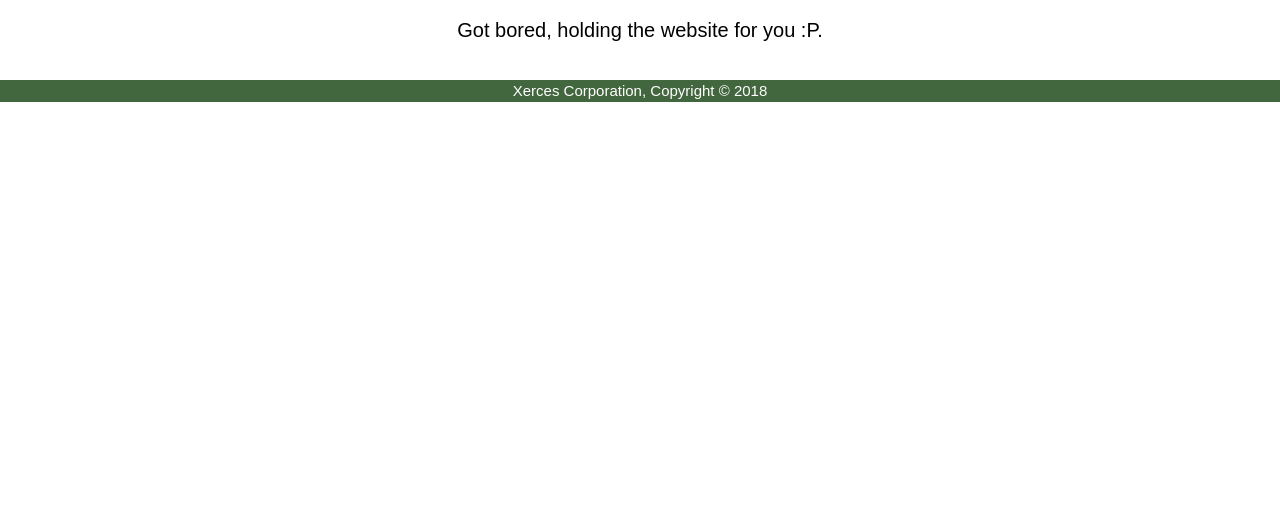
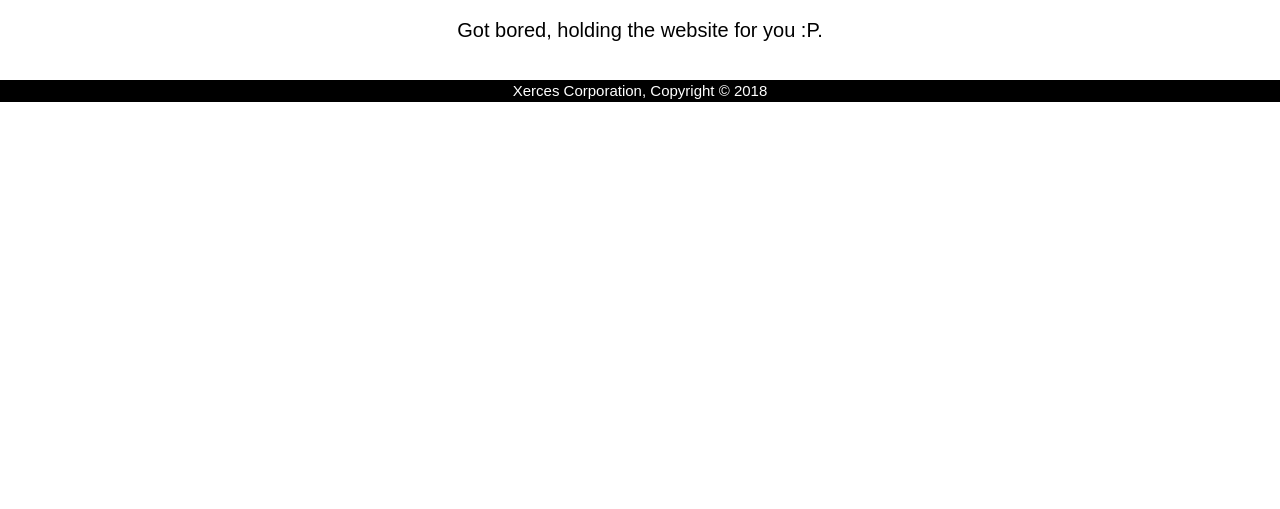
Before and after one commit to LeDead/hellotiredeyes, a plain HTML site: page index.html in a window 1280 px wide. Shown: the part 291-800 px from the top of the page. Drawn offline with Linux system fonts and the light colour scheme.

Commit message:
Update style.css

```diff
--- a/style.css
+++ b/style.css
@@ -64,6 +64,6 @@ footer{
   padding:20px
   margin-top:20px;
   color:#ffffff;
-  background-color:#42663d;
+  background-color:#000000;
   text-align:center;
 }
```
